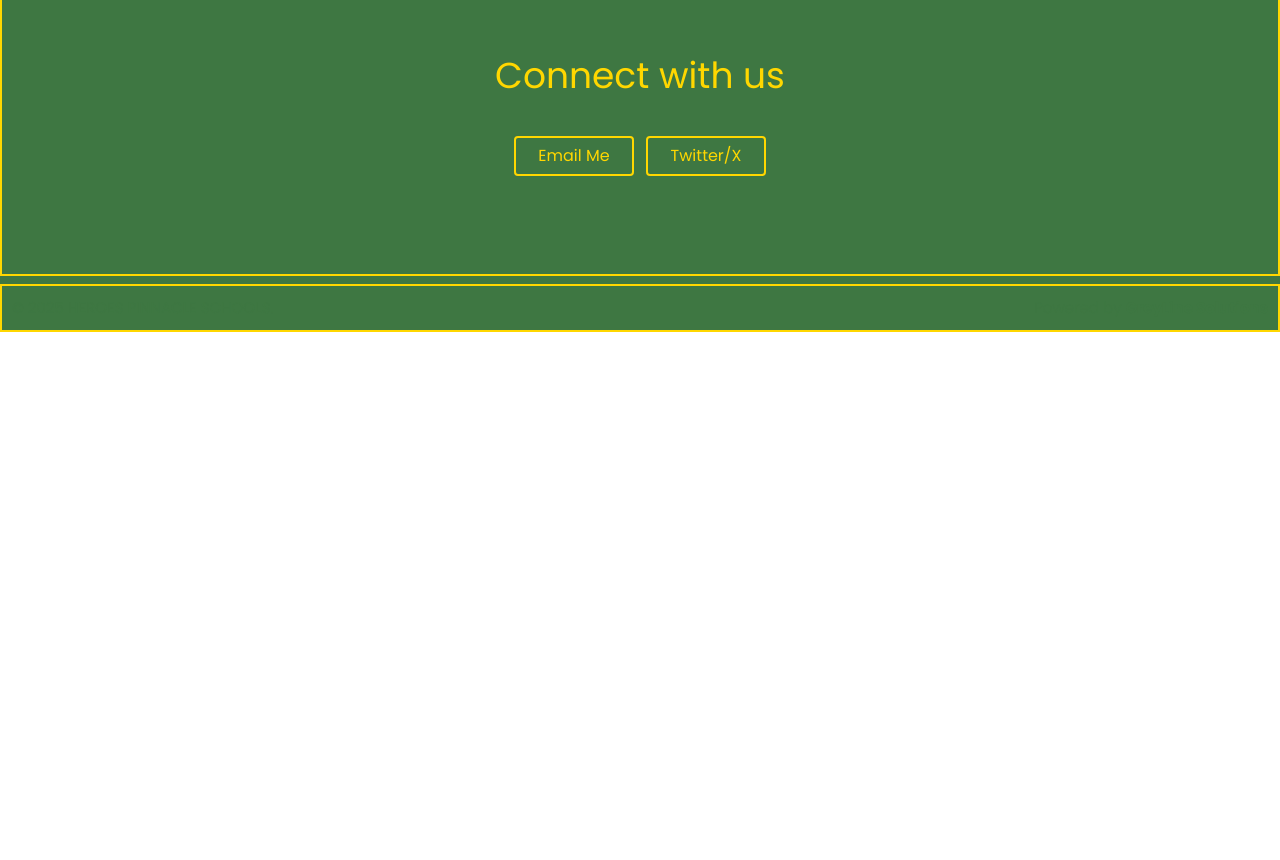
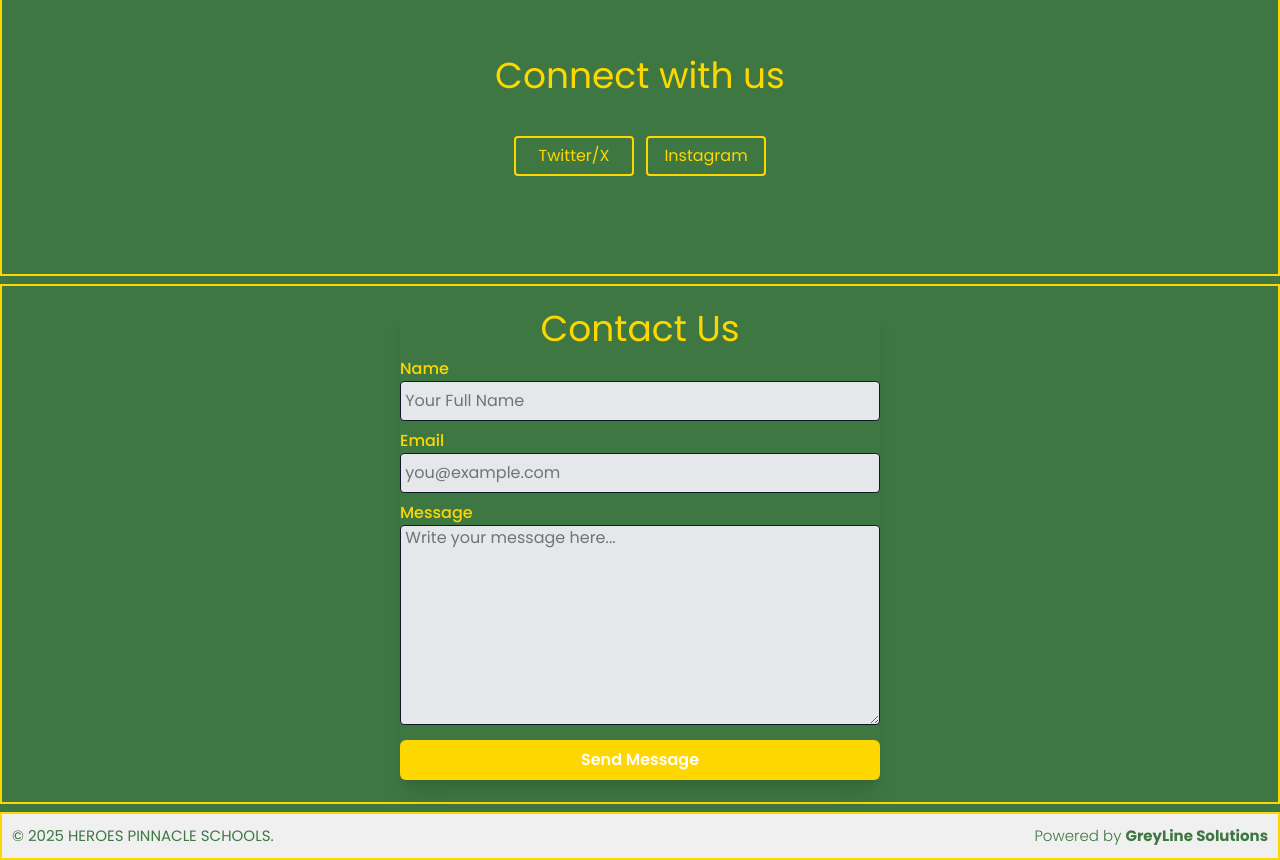
Before and after one commit to Percivalxxvi/hpinnacle, a React (Vite) app: page /contact in a window 1280 px wide. Shown: the part 800-1660 px from the top of the page. Before the commit the page ends 1132 px from the top, so only its background shows below. Built offline with nearby package versions, Linux system fonts and the light colour scheme; a web font is replaced by a local one.

Commit message:
version 5.0

```diff
--- /dev/null
+++ b/components/Contactform.jsx
@@ -0,0 +1,118 @@
+import React, { useState } from "react";
+import emailjs from "emailjs-com";
+
+const Contactform = ({ title = "Contact Us" }) => {
+  const [formData, setFormData] = useState({
+    name: "",
+    email: "",
+    message: "",
+  });
+
+  const [isSubmitting, setIsSubmitting] = useState(false);
+  const [success, setSuccess] = useState(false);
+
+  // Handle input changes
+  const handleChange = (e) => {
+    setFormData({ ...formData, [e.target.name]: e.target.value });
+  };
+
+  // Handle form submission
+  const handleSubmit = async (e) => {
+    e.preventDefault();
+    setIsSubmitting(true);
+    setSuccess(false);
+
+     emailjs
+       .send(
+         "hpinnacle12",
+         "template_ib5a78k",
+         formData,
+         "kZzq9ZD2wXTBv6_YU"
+       )
+       .then(
+         (result) => {
+           console.log("✅ Email sent:", result.text);
+           setSuccess(true);
+           setIsSubmitting(false);
+           setFormData({ name: "", email: "", message: "" });
+         },
+         (error) => {
+           console.error("❌ Email failed:", error.text);
+           setError(true);
+           setIsSubmitting(false);
+         }
+       );
+  };
+
+
+  return (
+    <div className="flex flex-col items-center justify-center bg-[#3e7742] w-[95%]">
+      <form
+        onSubmit={handleSubmit}
+        className="flex flex-col shadow-xl pr-8 lg:w-fit w-4/4 items-center justify-center gap-2"
+      >
+        <h2 className="text-4xl mt-5 text-[gold] mb-6 text-center">{title}</h2>
+
+        {/* Name Field */}
+        <div className="mb-4 lg:w-120 w-4/4">
+          <label className="block text-[gold] font-medium mb-2">Name</label>
+          <input
+            type="text"
+            name="name"
+            placeholder=" Your Full Name"
+            value={formData.name}
+            onChange={handleChange}
+            required
+            className="w-full h-10 px-4 py-2 border border-gray-900 rounded-sm focus:outline-none focus:ring-2 focus:ring-[gold] bg-gray-200 ml-5"
+          />
+        </div>
+
+        {/* Email Field */}
+        <div className="mb-4 lg:w-120 w-4/4">
+          <label className="block text-[gold] font-medium mb-2">Email</label>
+          <input
+            type="email"
+            name="email"
+            placeholder=" you@example.com"
+            value={formData.email}
+            onChange={handleChange}
+            required
+            className="w-full h-10 px-4 py-2 border border-gray-900 rounded-sm focus:outline-none focus:ring-2 focus:ring-[gold] bg-gray-200"
+          />
+        </div>
+
+        {/* Message Field */}
+        <div className="mb-6 lg:w-120 w-4/4">
+          <label className="block text-[gold] font-medium mb-2">Message</label>
+          <textarea
+            name="message"
+            placeholder=" Write your message here..."
+            value={formData.message}
+            onChange={handleChange}
+            rows="4"
+            required
+            className="w-full h-50 px-4 py-2 border border-gray-900 rounded-sm focus:outline-none focus:ring-2 focus:ring-[gold] bg-gray-200"
+          />
+        </div>
+
+        {/* Submit Button */}
+        <button
+          type="submit"
+          disabled={isSubmitting}
+          className="w-full h-10 bg-[gold] text-white font-semibold rounded-md hover:bg-[darkgoldenrod] transition duration-300 disabled:opacity-60 active:bg-yellow-800"
+        >
+          {isSubmitting ? "Sending..." : "Send Message"}
+        </button>
+
+        {/* Success Message */}
+        {success && (
+          <p className="text-white text-center mt-4 font-medium">
+            ✅ Message sent successfully!
+          </p>
+        )}
+      </form>
+    </div>
+  );
+};
+
+export default Contactform;
--- a/components/Footer.jsx
+++ b/components/Footer.jsx
@@ -3,7 +3,7 @@ import './Footer.css'
 
 const Footer = () => {
   return (
-    <div className="footer h-12 flex flex-collg: lg:flex-row items-center justify-center lg:gap-0 lg:justify-between lg:border-2 border-3 border-[gold] text-white">
+    <div className="footer h-12 flex flex-collg: lg:flex-row items-center justify-center lg:gap-0 lg:justify-between lg:border-2 border-3 border-[gold] text-white bg-[#f0f0f0]">
       <h1 className="text-[#3e7742]">© 2025 HEROES PINNACLE SCHOOLS.</h1>
       <p className="text-[#3e7742]">
         Powered by <span>GreyLine Solutions</span>{" "}
--- a/components/Totop.jsx
+++ b/components/Totop.jsx
@@ -24,7 +24,7 @@ const Totop = () => {
   return (
     <button
       onClick={scrollToTop}
-      className={`fixed bottom-6 flex items-center justify-center right-6 h-15 w-15 rounded-lg shadow-lg bg-[#3e7742] text-[gold] hover:bg-[#4caf50] hover:cursor-pointer active:bg-[#114314] transition-all duration-300 ${
+      className={`fixed bottom-6 flex items-center justify-center right-6 h-15 w-15 rounded-lg shadow-lg bg-[#3e7742] text-[gold] hover:bg-[#4caf50] hover:cursor-pointer active:bg-[#114314] transition-all duration-300 border ${
         isVisible ? "opacity-100 scale-100" : "opacity-0 scale-0"
       }`}
       aria-label="Back to top"
--- a/package.json
+++ b/package.json
@@ -11,6 +11,7 @@
   },
   "dependencies": {
     "@tailwindcss/vite": "^4.1.14",
+    "emailjs-com": "^3.2.0",
     "hamburger-react": "^2.5.2",
     "lucide-react": "^0.545.0",
     "react": "^19.1.1",
--- a/pages/Contact.jsx
+++ b/pages/Contact.jsx
@@ -1,4 +1,5 @@
-import React from 'react'
+// import React from 'react'
+import React, { useState } from "react";
 import './Contact.css'
 import Navpc from '../components/Navpc'
 import Navmob from '../components/Navmob'
@@ -11,8 +12,18 @@ import mappin from '../src/assets/mappin.svg'
 
 import { Mail } from 'lucide-react'
 import { Hotel } from 'lucide-react'
+import Contactform from '../components/Contactform'
+import Totop from "../components/Totop";
 
 const Contact = () => {
+   const [formData, setFormData] = useState({
+      name: "",
+      email: "",
+      message: "",
+    });
+   const handleChange = (e) => {
+     setFormData({ ...formData, [e.target.name]: e.target.value });
+   };
   return (
     <div className="flex flex-col gap-2 bg-[#3e7742]">
       <Navmob />
@@ -46,19 +57,23 @@ const Contact = () => {
         </p> */}
         <div className="flex flex-wrap gap-3 justify-center items-center">
           <a
-            href="mailto:heroespinnacleschools@gmail.com"
-            className="flex items-center justify-center border-2 border-[gold] text-[gold] px-6 py-3 text-center h-10 w-30 rounded hover:border-2 hover:border-white transition hover:text-white active:bg-black active:text-white"
-          >
-            Email Me
-          </a>
-          <a
-            href="https://x.com/thegreyline12"
+            // href="https://x.com/thegreyline12"
             className="flex items-center justify-center border-2 border-[gold] text-[gold] px-6 py-3 text-center h-10 w-30 rounded hover:border-2 hover:border-white transition hover:text-white active:bg-black active:text-white"
           >
             Twitter/X
           </a>
+          <a
+            // href="https://x.com/thegreyline12"
+            className="flex items-center justify-center border-2 border-[gold] text-[gold] px-6 py-3 text-center h-10 w-30 rounded hover:border-2 hover:border-white transition hover:text-white active:bg-black active:text-white"
+          >
+            Instagram
+          </a>
         </div>
       </div>
+      <div className="flex flex-col h-130 lg:flex-col bg-[#3e7742] border-2 border-[gold] items-center justify-center">
+        <Contactform />
+      </div>
+      <Totop />
       <Footer />
     </div>
   );
```
Also changed, not shown: 1 other file (tests, documents, lock files or other folders).
